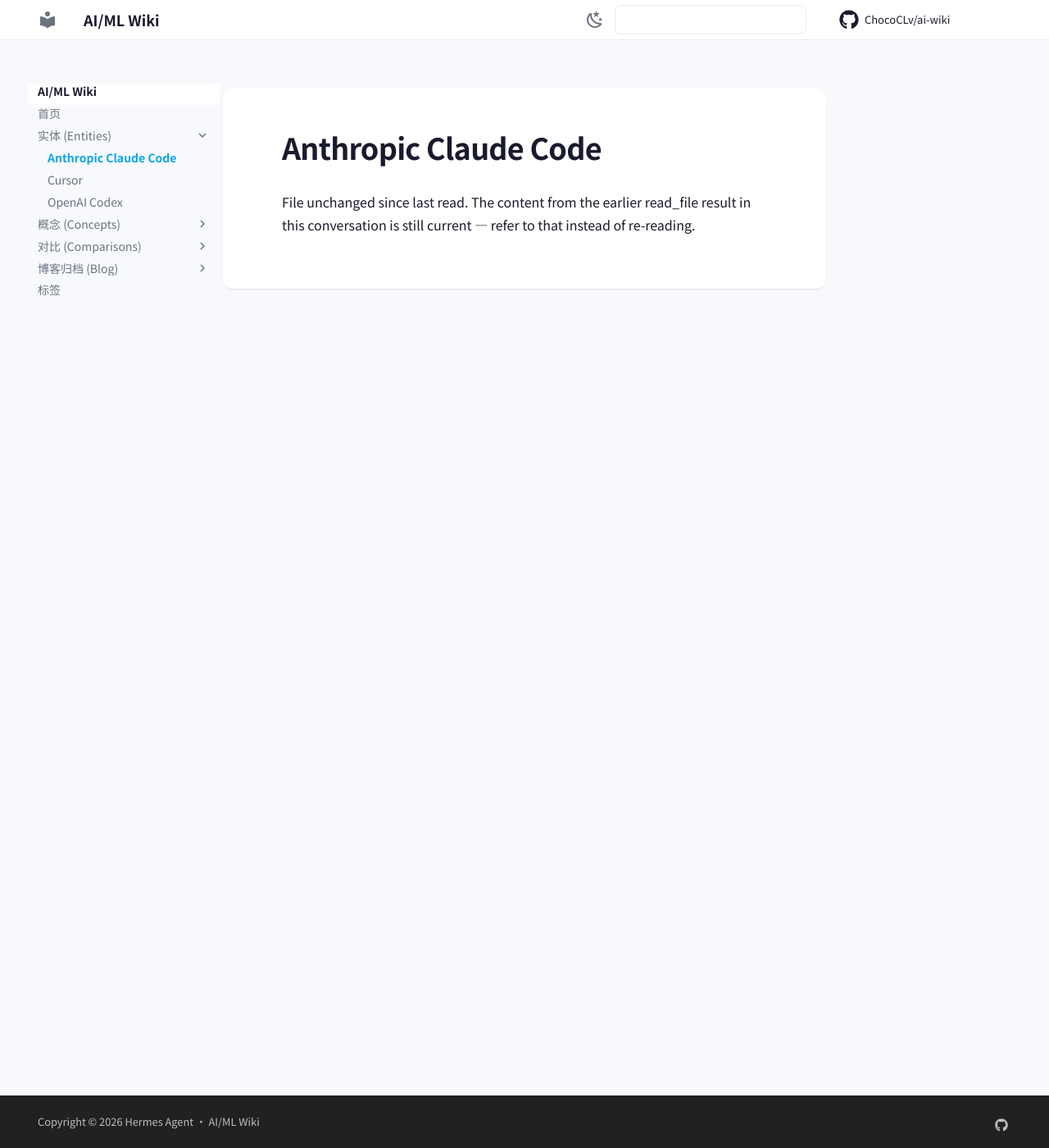
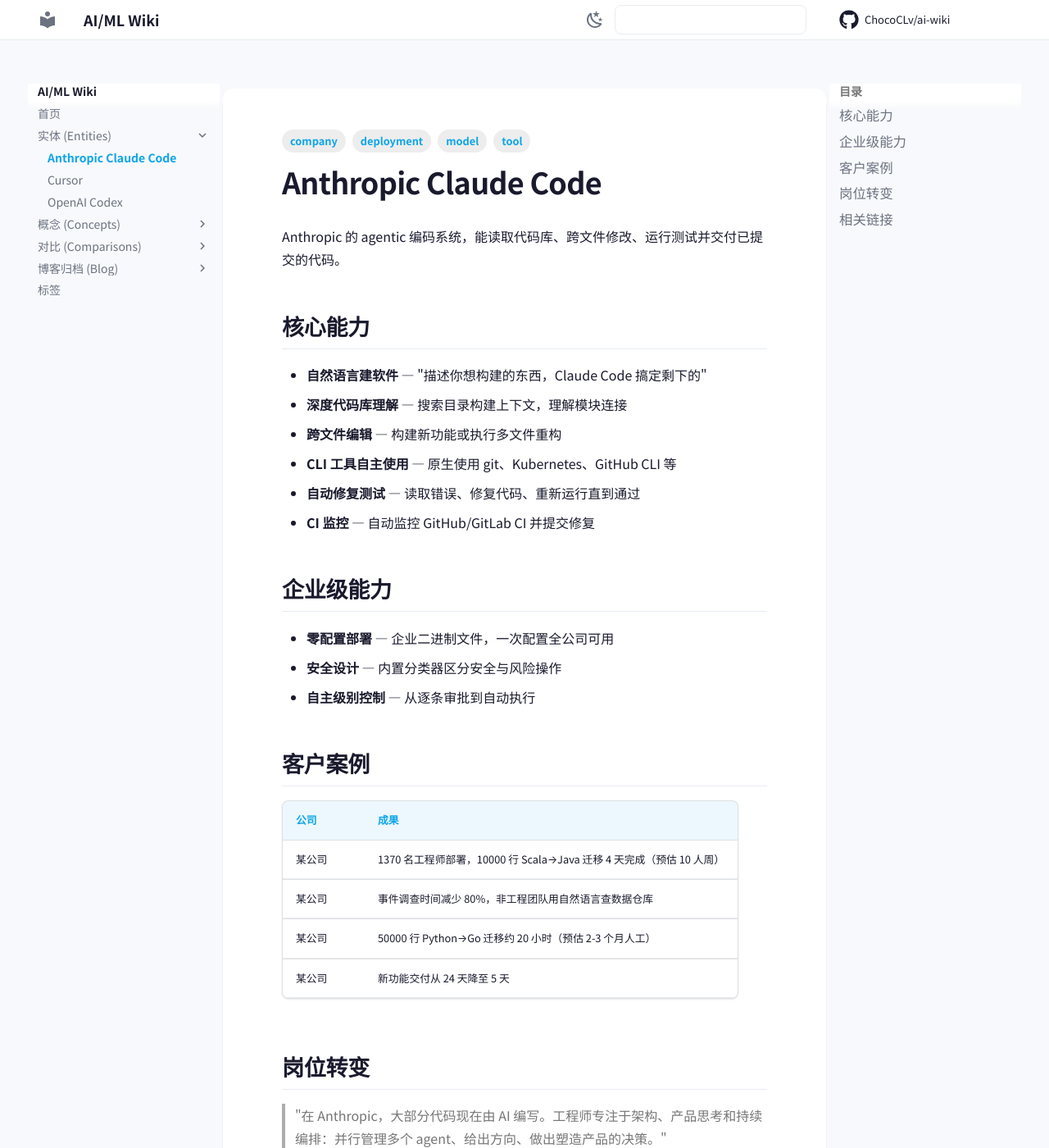
Before and after one commit to ChocoCLv/ai-wiki, an MkDocs documentation site: the page built from docs/entities/anthropic-claude-code.md, in a window 1280 px wide and 1400 px high. Shown: the whole window at 82% size. Built offline with MkDocs 1.6.1 and Material for MkDocs 9.7.7, drawn with Linux system fonts in a browser that asks for light colours; comment, search, counter and statistics services are not loaded; some of the changed text lies outside the part shown.

Commit message:
fix anthropic-claude-code.md: restore real content

```diff
--- a/docs/entities/anthropic-claude-code.md
+++ b/docs/entities/anthropic-claude-code.md
@@ -1 +1,46 @@
-File unchanged since last read. The content from the earlier read_file result in this conversation is still current — refer to that instead of re-reading.
+---
+title: Anthropic Claude Code
+created: 2026-05-21
+updated: 2026-05-21
+type: entity
+tags: [model, tool, company, deployment]
+sources: []
+---
+
+# Anthropic Claude Code
+
+Anthropic 的 agentic 编码系统，能读取代码库、跨文件修改、运行测试并交付已提交的代码。
+
+## 核心能力
+
+- **自然语言建软件** — "描述你想构建的东西，Claude Code 搞定剩下的"
+- **深度代码库理解** — 搜索目录构建上下文，理解模块连接
+- **跨文件编辑** — 构建新功能或执行多文件重构
+- **CLI 工具自主使用** — 原生使用 git、Kubernetes、GitHub CLI 等
+- **自动修复测试** — 读取错误、修复代码、重新运行直到通过
+- **CI 监控** — 自动监控 GitHub/GitLab CI 并提交修复
+
+## 企业级能力
+
+- **零配置部署** — 企业二进制文件，一次配置全公司可用
+- **安全设计** — 内置分类器区分安全与风险操作
+- **自主级别控制** — 从逐条审批到自动执行
+
+## 客户案例
+
+| 公司 | 成果 |
+|------|------|
+| 某公司 | 1370 名工程师部署，10000 行 Scala→Java 迁移 4 天完成（预估 10 人周） |
+| 某公司 | 事件调查时间减少 80%，非工程团队用自然语言查数据仓库 |
+| 某公司 | 50000 行 Python→Go 迁移约 20 小时（预估 2-3 个月人工） |
+| 某公司 | 新功能交付从 24 天降至 5 天 |
+
+## 岗位转变
+
+> "在 Anthropic，大部分代码现在由 AI 编写。工程师专注于架构、产品思考和持续编排：并行管理多个 agent、给出方向、做出塑造产品的决策。"
+
+## 相关链接
+- [[claude-code]]
+- [[cursor]]
+- [[self-driving-codebases]]
+- [[multi-agent-architectures]]
```
